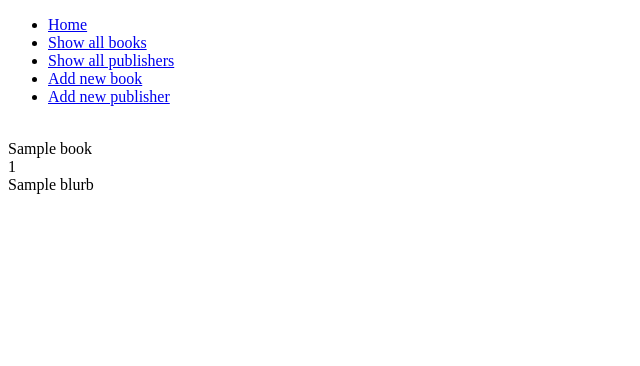
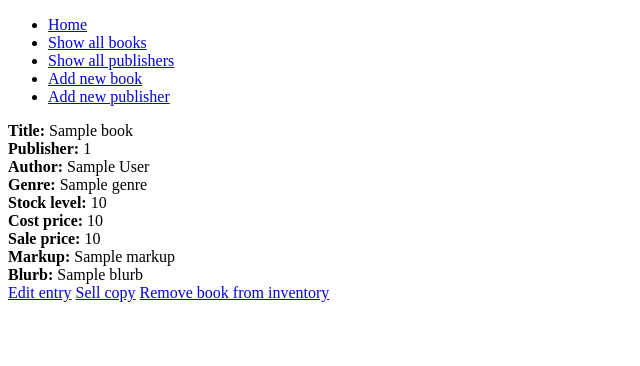
Before and after one commit to calumrodger/python_project_bookshop, a Flask app: page /books in a window 1280 px wide. Shown: the top 366 px of the page, without its empty margins (0-640 px from the left). Run offline with Flask 2, Linux system fonts and the light colour scheme; a database or web service that is not in the repository returns one stand-in record (values such as "Sample title"); some libraries are stand-ins or nearby versions.

Commit message:
delete book/publisher and sell book functions both working in console - next to implement in html

```diff
--- a/controllers/book_controller.py
+++ b/controllers/book_controller.py
@@ -1,6 +1,6 @@
 from flask import Flask, render_template, request, redirect
 from flask import Blueprint
-from models.book import Book
+from models.book import *
 from repositories import book_repository
 from repositories import publisher_repository
 
@@ -10,3 +10,13 @@ books_blueprint = Blueprint("/books", __name__)
 def list_books():
     books = book_repository.select_all()
     return render_template("books/index.html", all_books = books)
+
+@books_blueprint.route("/books/<id>/delete", methods=['POST'])
+def remove_book(id):
+    book_repository.remove_book(id)
+    return redirect("/books")
+
+@books_blueprint.route('/books/<id>/sell', methods=['POST'])
+def sell_book(id):
+    book_repository.sell_copy(id)
+    return redirect("/books")
--- a/repositories/book_repository.py
+++ b/repositories/book_repository.py
@@ -17,6 +17,11 @@ def delete_all():
     sql = "DELETE  FROM books"
     run_sql(sql)
 
+def delete_book(book):
+    sql = "DELETE  FROM books WHERE id = %s"
+    values = [book.id]
+    run_sql(sql, values)
+
 def select_all():
     books = []
 
@@ -27,3 +32,8 @@ def select_all():
         book = Book(row["title"], row["publisher_id"], row["author"], row["genre"], row["stock"], row["cost_price"], row["sale_price"], row["markup"], row["blurb"])
         books.append(book)
     return books
+
+def sell_copy(book):
+        sql = "UPDATE books SET stock = stock - 1 WHERE id = %s"
+        book = [book.id]
+        run_sql(sql, book)
--- a/repositories/publisher_repository.py
+++ b/repositories/publisher_repository.py
@@ -17,6 +17,11 @@ def delete_all():
     sql = "DELETE  FROM publishers"
     run_sql(sql)
 
+def delete_publisher(publisher):
+    sql = "DELETE  FROM publishers WHERE id = %s"
+    values = [publisher.id]
+    run_sql(sql, values)
+
 def select_all():
     publishers = []
 
--- a/run_tests.py
+++ b/run_tests.py
@@ -1,6 +1,6 @@
 import unittest
 
-from tests.book_test import TestBook
+from tests.book_tests import TestBook
 
 
 if __name__ == '__main__':
--- a/templates/books/index.html
+++ b/templates/books/index.html
@@ -5,10 +5,20 @@
 {% for book in all_books %}
 <div class="book">
     <div class="content">
-        <br>
-      {{book.title}}<br>
-      {{book.publisher}}<br>
-      {{book.blurb}}<br>
+        <p>
+      <b>Title:</b> {{book.title}}<br>
+      <b>Publisher:</b> {{book.publisher}}<br>
+      <b>Author:</b> {{book.author}}<br>
+      <b>Genre:</b> {{book.genre}}<br>
+      <b>Stock level:</b> {{book.stock}}<br>
+      <b>Cost price:</b> {{book.cost_price}}<br>
+      <b>Sale price:</b> {{book.sale_price}}<br>
+      <b>Markup:</b> {{book.markup}}<br>
+      <b>Blurb:</b> {{book.blurb}}<br>
+      <a href="/books/{{book.id}}/edit" method="POST">Edit entry</a>
+      <a href="/books/{{book.id}}/sell">Sell copy</a>
+      <a href="/books/{{book.id}}/delete">Remove book from inventory</a>
+        </p>
         <br>
     </div>
 </div>
```
Also changed, not shown: console.py (+11 -0 lines), tests/book_tests.py (+11 -0 lines), models/book.py (line endings or trailing spaces).
